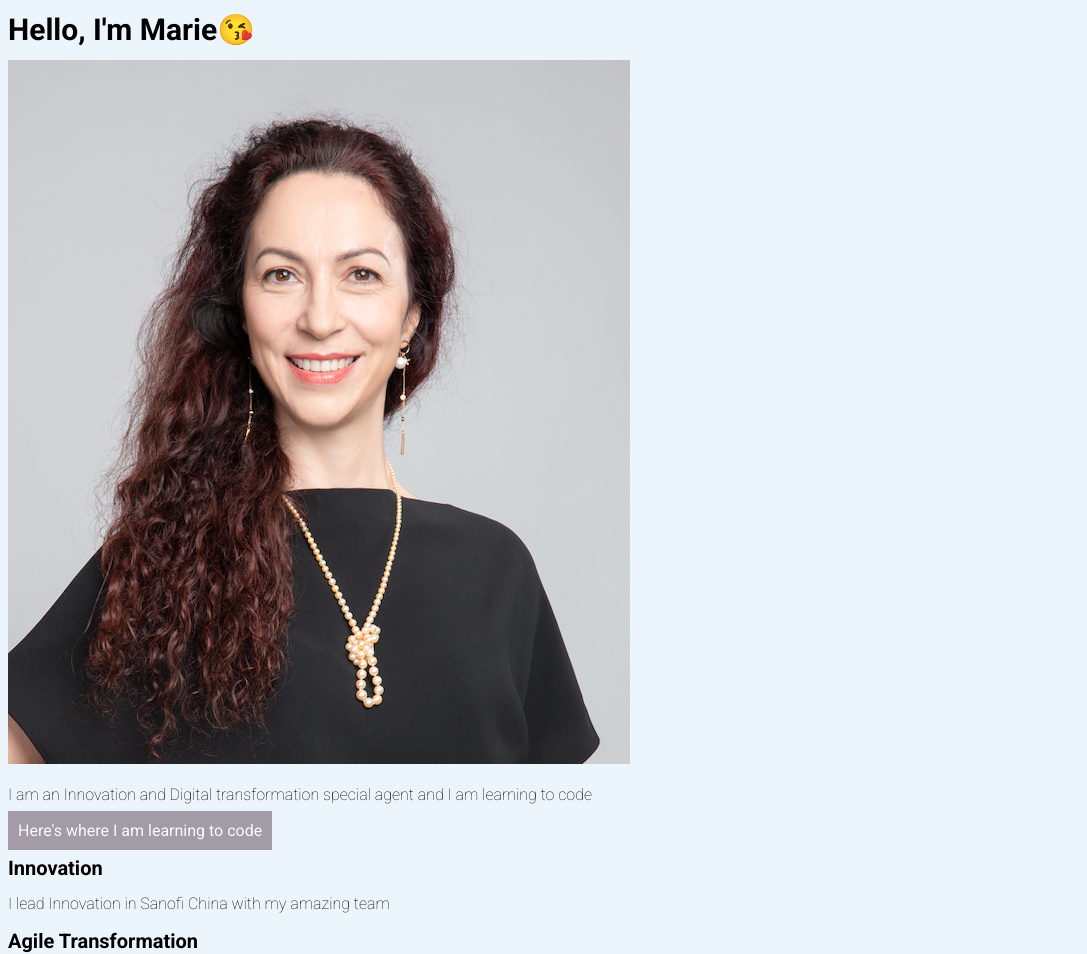
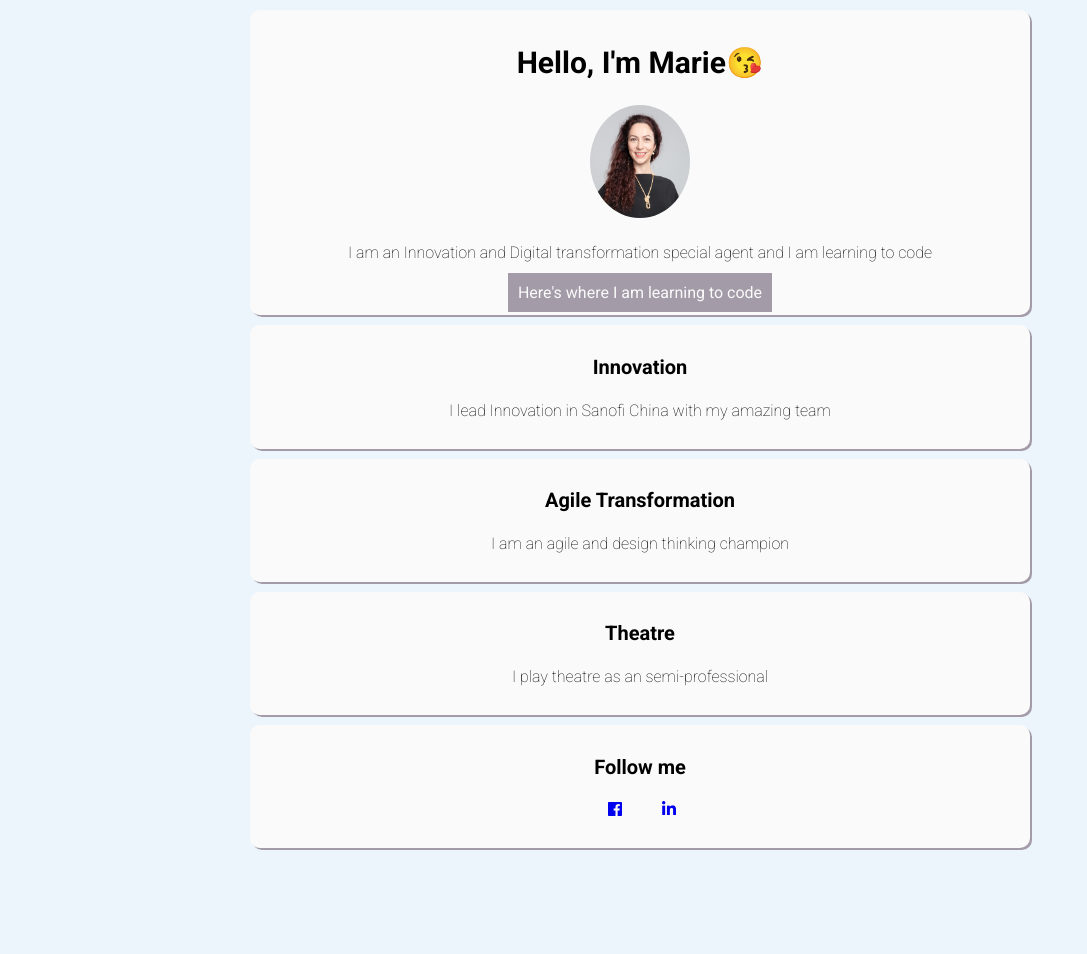
Before and after one commit to sunny-day79/-my_profile, a plain HTML site: page index.html in a window 1280 px wide. Shown: the top 954 px of the page, without its empty margins (0-1087 px from the left). After the commit the page ends 858 px from the top, so only its background shows below. Drawn offline with Linux system fonts and the light colour scheme.

Commit message:
Added div to profile

```diff
--- a/index.html
+++ b/index.html
@@ -10,38 +10,40 @@
     <link rel="stylesheet" href="style.css">
   </head>
   <body>
-    <div>
+    <div class="container">
+      <div class="card-white">
         <h1>Hello, I'm Marie😘</h1>
-      <img src="images/Marie.png" alt="Marie's profile picture">
+        <img src="images/Marie.png" alt="Marie's profile picture" class="image-circle">
         <p>I am an Innovation and Digital transformation special agent and I am learning to code</p>
-      <a href="https://www.lewagon.com/" class="grayLink">Here's where I am learning to code</a>
+        <a href="https://www.lewagon.com/" class="gray-link">Here's where I am learning to code</a>
       </div>
 
-    <div>
+      <div class="card-white">
         <h2>Innovation</h2>
         <p>I lead Innovation in Sanofi China with my amazing team</p>
       </div>
 
-    <div>
+      <div class="card-white">
         <h2>Agile Transformation</h2>
         <p>I am an agile and design thinking champion</p>
       </div>
 
-    <div>
+      <div class="card-white">
         <h2>Theatre</h2>
         <p>I play theatre as an semi-professional</p>
       </div>
 
-    <div>
+      <div class="card-white">
         <h2>Follow me</h2>
-      <ul>
-        <li>
+        <ul class="list-inline">
+          <li class="logo">
               <a href="https://www.facebook.com/"><i class="fab fa-facebook"></i></a>
           </li>
-        <li>
+          <li class="logo">
               <a href="https://www.linkedin.com/hp/"><i class="fab fa-linkedin-in"></i></a>
           </li>
         </ul>
+      </div>
     </div>
   </body>
 
--- a/style.css
+++ b/style.css
@@ -1,7 +1,8 @@
 body {
   background-color:#EDF5FC;
   font-family: "roboto", sans-serif;
-  line-height: 20px;
+  line-height: 1.5;
+  text-align: center;
 }
 
 h1 {
@@ -19,12 +20,41 @@ p {
 
 }
 
-.grayLink {
+.gray-link {
   background-color: #A39BA8;
   color:rgb(250, 250, 250);
   padding:10px;
   text-decoration: none;
 }
-.grayLink:hover {
+.gray-link:hover {
   background-color: #B8C5D6;
 }
+
+.card-white {
+  background-color: rgb(250, 250, 250);
+  border-radius: 10px;
+  box-shadow: 2px 2px #A39BA8;
+  padding: 10px;
+  margin: 10px;
+}
+.image-circle {
+  border-radius: 50%;
+  width: 100px;
+}
+
+.container {
+  width: 800px;
+  margin: 0 auto;
+}
+
+.list-inline > li {
+  display: inline-block;
+  padding: 0px 20px;
+}
+.list-inline {
+  list-style: none;
+  padding-left: 0px;
+}
+.logo {
+  width: 10px;
+}
```
Lines whose indentation alone changed are shown as unchanged.
